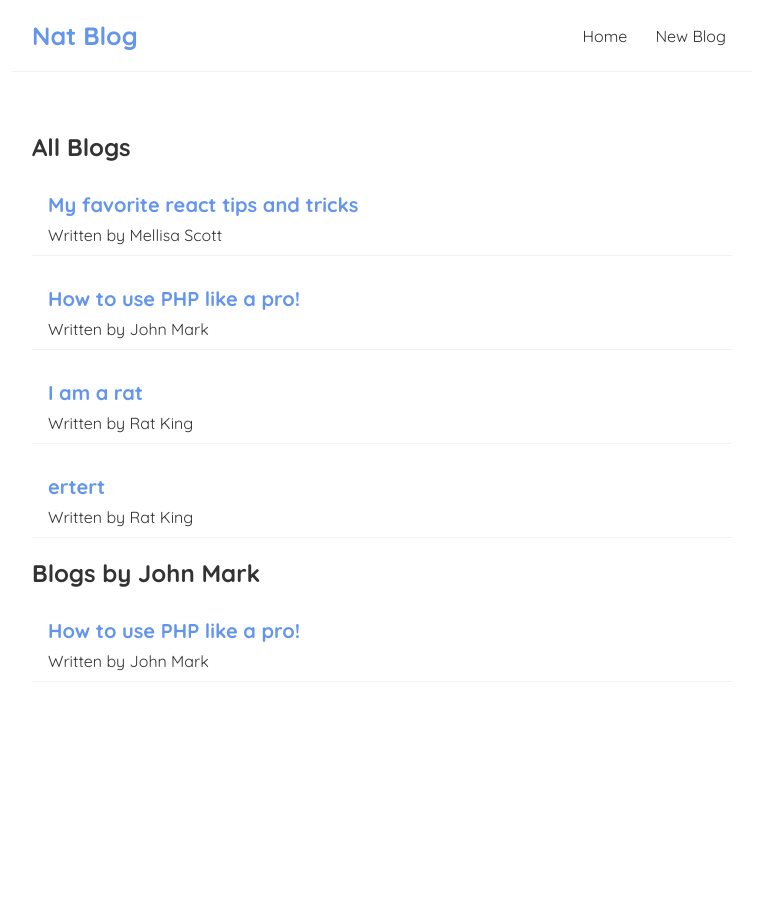
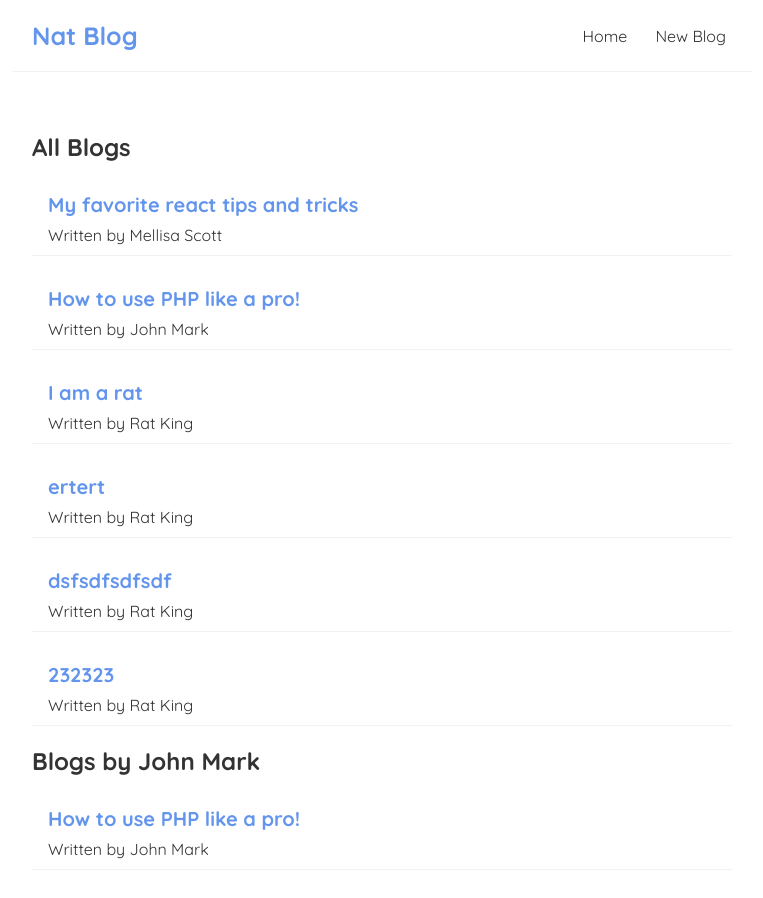
Before and after one commit to cDev-Creator/Blog, a React (Create React App) app: page / in a window 1280 px wide. Shown: the top 898 px of the page, without its empty margins (258-1021 px from the left). Before the commit the page ends 800 px from the top, so only its background shows below. Built offline with nearby package versions, Linux system fonts and the light colour scheme; data requests are answered from the project's data file; the HTML template or start-up script is replaced by a standard one.

Commit message:
after new blog added reroute to home page

```diff
--- a/data/db.json
+++ b/data/db.json
@@ -23,6 +23,18 @@
       "body": "retert",
       "author": "Rat King",
       "id": 4
+    },
+    {
+      "title": "dsfsdfsdfsdf",
+      "body": "sdfsdfsdfsdf",
+      "author": "Rat King",
+      "id": 5
+    },
+    {
+      "title": "232323",
+      "body": "232323",
+      "author": "Rat King",
+      "id": 6
     }
   ]
 }
--- a/src/Create.js
+++ b/src/Create.js
@@ -1,10 +1,12 @@
 import { useState } from "react";
+import { useHistory } from "react-router-dom";
 
 const Create = () => {
     const [title, setTitle] = useState('');
     const [author, setAuthor] = useState('');
     const [body, setBody] = useState('');
     const [isPending, setIsPending] = useState(false);
+    const history = useHistory();
 
     const handleSubmit = (e) => {
         e.preventDefault();
@@ -19,7 +21,10 @@ const Create = () => {
         }).then(() => {
             console.log('new blog added');
             setIsPending(false);
+            history.push('/');
         })
+
+
     }
     return (
        <div className="create">
```
